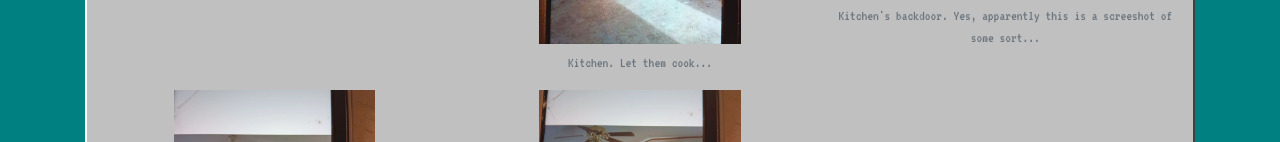
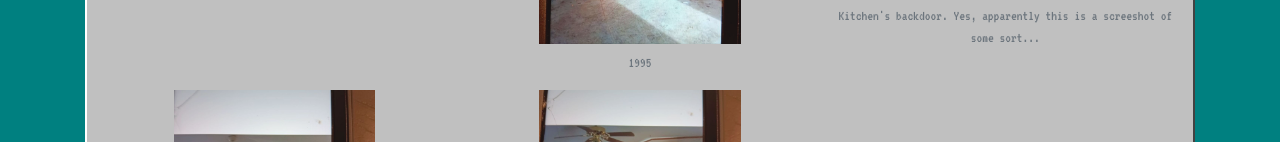
Before and after one commit to DegenXtrader/bezos250bands, a plain HTML site: page skills.html in a window 1280 px wide. Shown: the part 291-433 px from the top of the page. Drawn offline with nearby package versions, Linux system fonts and the light colour scheme.

Commit message:
Update skills.html

```diff
--- a/skills.html
+++ b/skills.html
@@ -67,7 +67,7 @@
                   <div class="col-sm col-md-4 col-sm-6 col-6">
                     <figure class="figure">
                       <img src="assets/icons/css-3.png" alt="css 3 icon" class="figure-img" />
-                      <figcaption class="figure-caption">Kitchen. Let them cook...</figcaption>
+                      <figcaption class="figure-caption">1995</figcaption>
                     </figure>
                   </div>
                   <div class="col-sm col-md-4 col-sm-6 col-6">
```
